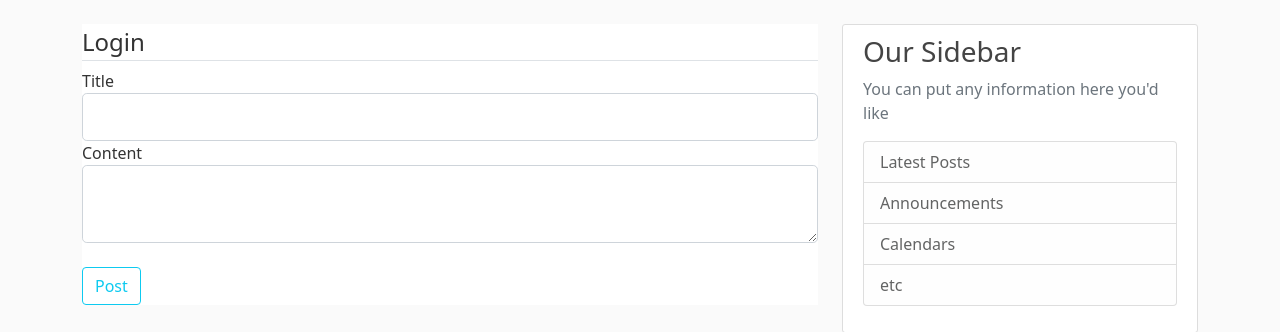
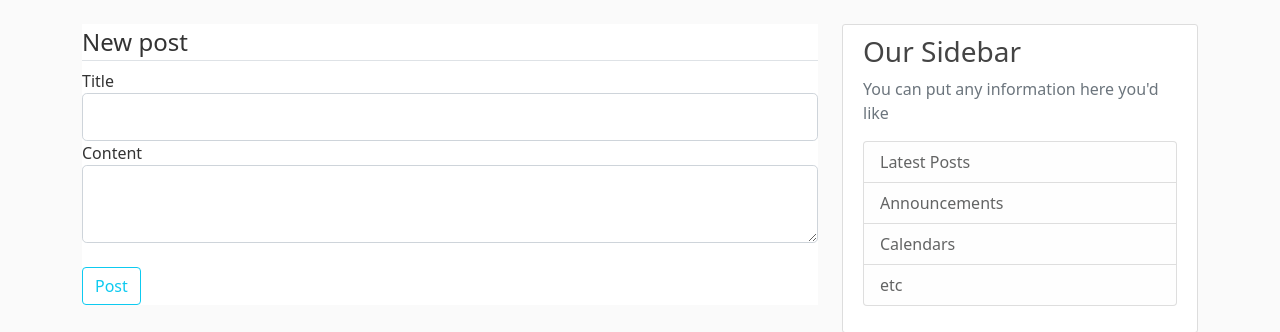
Before and after one commit to Emmzy17/blog_app, a Flask app: page /post/new in a window 1280 px wide. Shown: the part 56-388 px from the top of the page. Run offline with Flask 2, Linux system fonts and the light colour scheme; a user stored in the database is signed in; some libraries are stand-ins or nearby versions.

Commit message:
imusic blog

```diff
--- a/flaskblog/routes.py
+++ b/flaskblog/routes.py
@@ -1,7 +1,7 @@
 import os
 import secrets
 from PIL import Image
-from flask import render_template,redirect, url_for, flash, request
+from flask import render_template,redirect, url_for, flash, request,  abort
 from flaskblog import app,db, bcrypt
 from flaskblog.forms import Registration, Login, UpdateAccount, PostForm
 from flaskblog.models import User, Post
@@ -92,7 +92,29 @@ def new_post():
         db.session.commit()
         flash('Your post has been created!', 'success')
         return redirect(url_for('home'))
-    return render_template('create_post.html', title ='New Post',  form=form)
+    return render_template('create_post.html', title ='New Post',  form=form, legend = 'New post')
+
+@app.route('/post/<int:post_id>')
+def post(post_id):
+    post = Post.query.get_or_404(post_id)
+    return render_template('post.html', title= post.title, post=post)
+
+@app.route('/post/<int:post_id>/update', methods = ['GET', 'POST'])
+@login_required
+def update_post(post_id):
+    post = Post.query.get_or_404
+    if post.author != current_user:
+        abort(403)
+    form = PostForm()
+    if form.validate_on_submit():
+        post.title = form.title.data
+        post.content = form.content.data
+        db.session.commit()
+        flash('Your post has been updated!', 'success')
+    elif request.method == 'GET':
+        form.title.data = post.title
+        form.content = post.content
+    return render_template('create_post.html', title ='Update Post',  form=form, legend = 'Update Post' )
 
 @app.route('/about')
 def about():
--- a/flaskblog/templates/create_post.html
+++ b/flaskblog/templates/create_post.html
@@ -4,7 +4,7 @@
     <form method="POST" action="" >
         {{ form.hidden_tag() }}
         <fieldset class="form-group">
-            <legend class="border-bottom mb4"> Login </legend>
+            <legend class="border-bottom mb4"> {{ legend }} </legend>
             <div class="form-group">
                 {{ form.title.label(class='form-control-label') }}
                 {% if form.title.errors %}
--- a/flaskblog/templates/layout.html
+++ b/flaskblog/templates/layout.html
@@ -28,7 +28,7 @@
                 <a class="nav-item nav-link" href="/about">About</a>
               </div>
               <!-- Navbar Right Side -->
-              <div class="navbar-nav" >
+              <div class="navbar-nav right" >
                 {% if current_user.is_authenticated %}
                   <a class="nav-item nav-link" href="{{ url_for('new_post') }}"> New Post</a>
                   <a class="nav-item nav-link" href="{{ url_for('account') }}">Account</a>
```
Also changed, not shown: flaskblog/templates/home.html (+5 -4 lines), flaskblog/templates/post.html (added, +14 -0 lines), flaskblog/site.db, flaskblog/static/profile_pic/08f045f247a95f0f.jpg (added), flaskblog/static/profile_pic/49407a286102c1e0.png (added).
